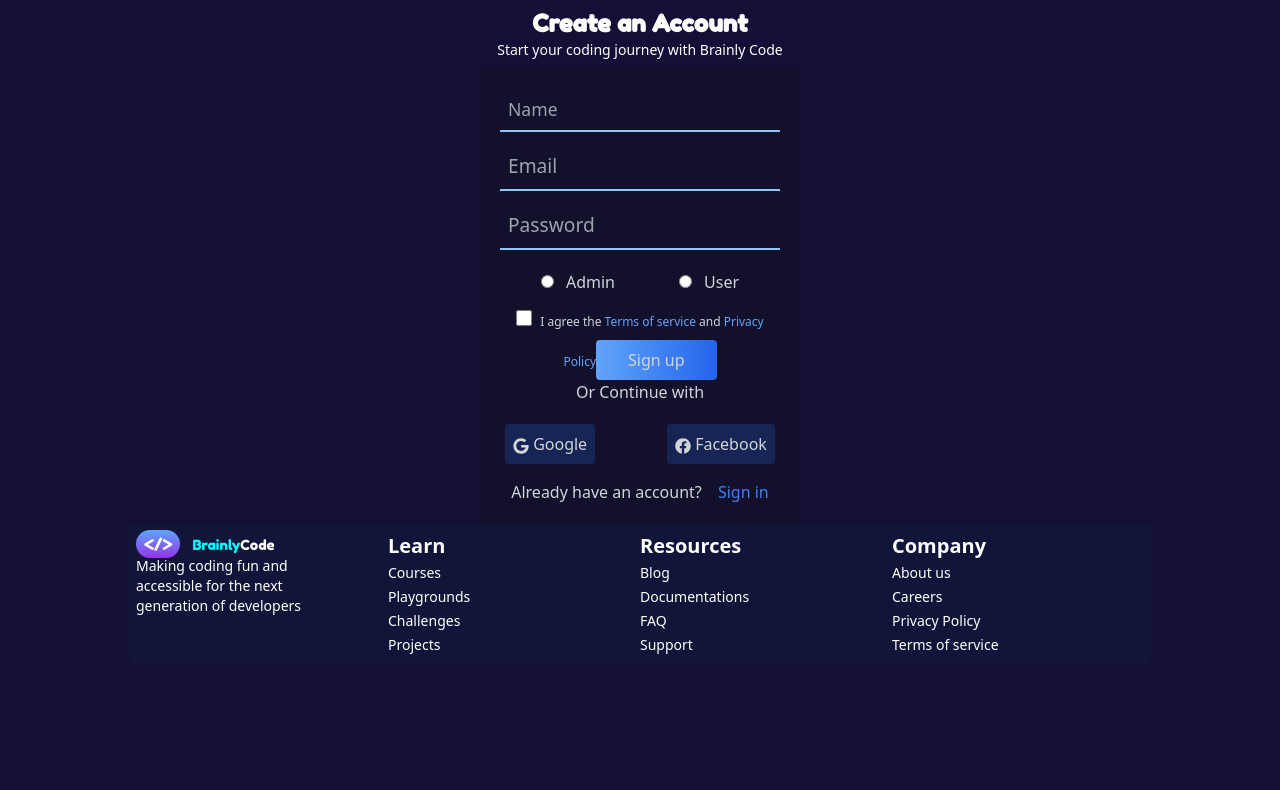
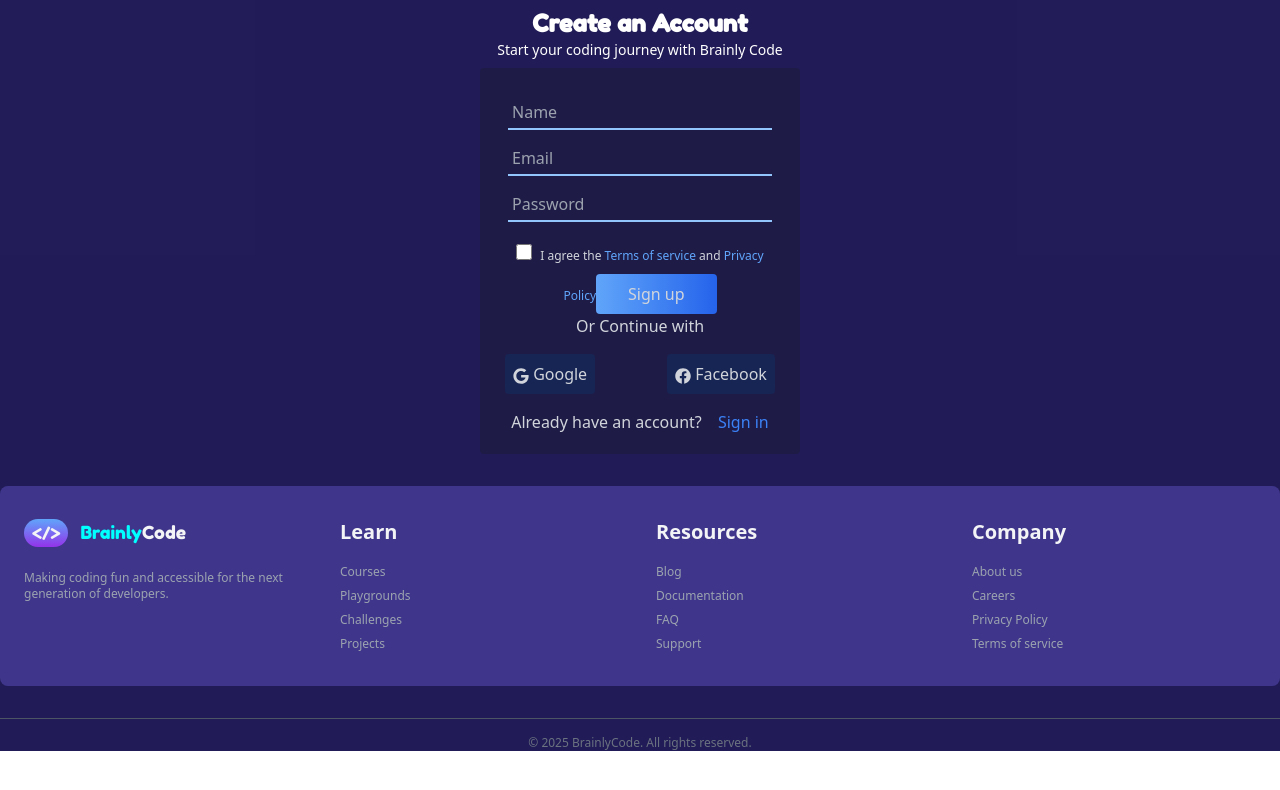
Before and after one commit to Brainly-Code/Brainly-Code, a React (Vite) app in the folder frontend/: page /register in a window 1280 px wide. Shown: the top 790 px of the page. Built offline with nearby package versions, Linux system fonts and the light colour scheme.

Commit message:
Course module added

```diff
--- a/frontend/src/Components/BrainlyCodeIcon.jsx
+++ b/frontend/src/Components/BrainlyCodeIcon.jsx
@@ -6,7 +6,7 @@
       <div className='bg-gradient-to-b font-fredoka mr-3 pb-1 pt-1 px-1 rounded-3xl from-blue-400 inline to-purple-600 pr-2 pl-2'>
         {"</>"}
       </div >
-      <h1 className='inline text-sm font-fredoka mt-2'><span className='text-[#00ffff]'>Brainly</span>Code</h1>
+      <h1 className='inline text-lg font-fredoka mt-2'><span className='text-[#00ffff]'>Brainly</span>Code</h1>
     </div>
   )
 }
--- a/frontend/src/Components/Challenges.jsx
+++ b/frontend/src/Components/Challenges.jsx
@@ -28,10 +28,10 @@
 
 
   const navItems = [
-    { name: "Courses", link: "/", icon: "📚" },
-    { name: "Playground", link: "/playground", icon: "🎮" },
-    { name: "Challenges", link: "/challenges", icon: "🏆" },
-    { name: "Community", link: "/community", icon: "👤"}
+    { name: "Courses", link: "/user", icon: "📚" },
+    { name: "Playground", link: "/user/playground", icon: "🎮" },
+    { name: "Challenges", link: "/user/challenges", icon: "🏆" },
+    { name: "Community", link: "/user/community", icon: "👤"}
   ];
 
   const dispatch = useDispatch();
--- a/frontend/src/Components/HomePage.jsx
+++ b/frontend/src/Components/HomePage.jsx
@@ -1,7 +1,8 @@
 import React from 'react'
 import BrainlyCodeIcon from './BrainlyCodeIcon';
 import { Link, useNavigate } from 'react-router-dom';
-import { useGetCoursesQuery, useLogoutMutation } from '../redux/api/userSlice';
+import { useGetCoursesQuery } from '../redux/api/coursesSlice'
+import { useLogoutMutation } from '../redux/api/userSlice';
 import { Logout } from '../redux/Features/authSlice';
 import { toast } from 'react-toastify';
 import TextGenerateEffect from './ui/TextGenerate';
@@ -76,24 +77,10 @@
 
   return (
     <div className='bg-[#070045] opacity-90'>
-      <div className=' border-gray-300 py-6 rounded-none border-b-2'>
+      <div className=' border-gray-300 py-6 rounded-none border-b-[1px]'>
         <header className="flex text-white justify-between">
             <FloatingNav navItems={navItems} />
             <BrainlyCodeIcon className="ml-7"/>
-                <div className="hidden md:flex lg:gap-20 gap-10 flex-wrap justify-center mx-auto">
-                <Link to="/user">
-                  <button className="text-sm text-gray-300 hover:text-white">Courses</button>
-                </Link>
-                <Link to="/user/playground">
-                  <button className="text-sm text-gray-300 hover:text-white">Playground</button>
-                </Link>
-                <Link to="/user/challenges">
-                  <button className="text-sm text-gray-300 hover:text-white">Challenges</button>
-                </Link>
-                <Link to="/user/community">
-                  <button className="text-sm text-gray-300 hover:text-white">Community</button>
-                </Link>
-              </div>
             <ul className="ml-auto">
               <li className="font-semibold inline text-gray-300">
                   <Link to="/user/profile">
@@ -111,7 +98,7 @@
         </header>
       </div>
 
-            <section>
+      <section>
         <div className=' mt-[2rem] w-[50%] m-auto'>
           <div className='text-center md:flex md:flex-nowrap md:justify-center gap-5 m-auto mb-4'>
             <span className='text-[#00ffee] lg:text-4xl text-xl font-bold'>Interactive</span>
--- a/frontend/src/Components/ui/Footer.jsx
+++ b/frontend/src/Components/ui/Footer.jsx
@@ -7,7 +7,7 @@
 
         <div>
           <BrainlyCodeIcon />
-          <p className="text-xs text-gray-400 mt-3">
+          <p className="text-xs text-gray-400 mt-6">
             Making coding fun and accessible for the next generation of developers.
           </p>
         </div>
--- a/frontend/src/auth/Login.jsx
+++ b/frontend/src/auth/Login.jsx
@@ -72,7 +72,7 @@
         <div className="mt-[0.2rem] w-[30%] m-auto">
            <h1 className="text-center heading font-bold text-2xl font-fredoka">Welcome Back</h1>
            <p className="text-center text-xs">Sign in to your Brainly code account</p>
-           <div className="rounded bg-opacity-30 bg-[#1c1a30] pb-[1rem] text-gray-300 mt-2  m-auto items-center text-center md:w-[75%] sm:w-[100%]">
+           <div className="rounded bg-opacity-50 bg-[#1c1a30] pb-[1rem] text-gray-300 mt-2  m-auto items-center text-center md:w-[75%] sm:w-[100%]">
                <form action="" onSubmit={submitHandler} className="items-center p-5">
                 <input type="email" id="email" name="email" onChange={e => setEmail(e.target.value)} className="block mt-2 text-md w-full m-auto border-blue-300 text-gray-300 required border-b-2  bg-transparent p-1 focus:pl-2  focus:border-blue-700 focus:outline-none focus:active:border-blue-400 " placeholder="Email" />
                 <input type="password" id="password" name="password" onChange={e => setPassword(e.target.value)} className="block mb-5 mt-3 w-full m-auto border-blue-300 required text-gray-300 border-b-2 bg-transparent text-md p-1 focus:pl-2  focus:border-blue-700 focus:outline-none focus:active:border-blue-400 " placeholder="Password" />
--- a/frontend/src/auth/Register.jsx
+++ b/frontend/src/auth/Register.jsx
@@ -7,6 +7,7 @@
 import { setCredentials } from '../redux/Features/authSlice'
 import { toast } from 'react-toastify'
 import Loader from '../Components/ui/Loader'
+import Footer from '../Components/ui/Footer'
 
 const Register = () => {
 
@@ -55,21 +56,17 @@
 
   return (
     <>
-    <div className='bg-[#06022bf1] text-white h-screen w-full bg-center pt-2 items-center bg-cover'>
+    <div className='bg-[#150f4ef1] text-white w-full bg-center pt-2 items-center bg-cover'>
       <header>
         <div className="">
            <h1 className="text-center heading font-bold text-2xl font-fredoka">Create an Account</h1>
            <p className="text-center text-sm">Start your coding journey with Brainly Code</p>
-           <div className="rounded bg-opacity-40 text-gray-300 pb-1 mt-2   m-auto bg-[#13121C] items-center text-center w-[25%]">
-               <form action="" onSubmit={submitHandler} className="items-center p-5">
-                <input type="text" required id="username" onChange={e => setUsername(e.target.value)} name="username" className="block w-full m-auto border-blue-300 text-gray-300 border-b-2  bg-transparent text-[1.1rem] p-2  focus:border-blue-700 focus:outline-none  " placeholder="Name" />
-                <input type="email" onChange={e => setEmail(e.target.value)} required id="email" name="email" className="block mt-3 w-full m-auto border-blue-300 text-gray-300 border-b-2  bg-transparent text-[1.2rem] p-2  focus:border-blue-700 focus:outline-none focus:active:border-blue-400 " placeholder="Email" />
-                <input autoComplete='true' type="password" onChange={e => setPassword(e.target.value)} required id="password" name="password" className="block mb-5 mt-3 w-full m-auto border-blue-300 text-gray-300 border-b-2 bg-transparent text-[1.2rem] p-2  focus:border-blue-700 focus:outline-none focus:active:border-blue-400 " placeholder="Password" />
-                <div className=''>
-                  <label htmlFor="admin"><input className='mr-3 ' type="radio" name='role' id='admin' value="ADMIN" onChange={e => setRole(e.target.value)} />Admin</label>
-                  <label htmlFor="user"><input className='ml-[4rem] mb-5 mr-3' type="radio" name='role' value="USER" id='user' onChange={e => setRole(e.target.value)} />User</label>
-                </div>
-                <input type="checkbox" name="terms" id="terms" className="bg-[#13121C] mr-2 " style={{width: '1rem', height: '1rem', backgroundColor: "#13121C"}}/>
+           <div className="rounded bg-opacity-40 text-gray-300 pb-1 mt-2 m-auto bg-[#1c1a30] items-center text-center w-[25%]">
+               <form action="" onSubmit={submitHandler} className="items-center px-7 pb-4 pt-7">
+                <input type="text" required id="username" onChange={e => setUsername(e.target.value)} name="username" className="focus:pl-2 block w-full m-auto border-blue-300 text-gray-300 border-b-2  bg-transparent text-[1rem] p-1 focus:border-blue-700 focus:outline-none  " placeholder="Name" />
+                <input type="email" onChange={e => setEmail(e.target.value)} required id="email" name="email" className="focus:pl-2 block mt-3 w-full m-auto border-blue-300 text-gray-300 border-b-2  bg-transparent text-[1rem] p-1  focus:border-blue-700 focus:outline-none focus:active:border-blue-400 " placeholder="Email" />
+                <input autoComplete='true' type="password" onChange={e => setPassword(e.target.value)} required id="password" name="password" className="focus:pl-2 block mb-5 mt-3 w-full m-auto border-blue-300 text-gray-300 border-b-2 bg-transparent text-[1rem] p-1  focus:border-blue-700 focus:outline-none focus:active:border-blue-400 " placeholder="Password" />
+                <input type="checkbox" onChange={() => setRole("USER")} name="terms" id="terms" className="bg-[#13121C] mr-2 " style={{width: '1rem', height: '1rem', backgroundColor: "#13121C"}}/>
                 <label htmlFor="terms" className="text-xs">I agree the <span className="text-blue-400">Terms of service </span> and <span className="text-blue-400">Privacy Policy</span></label>
                 <button className="bg-blue-400 mt-2 px-8 rounded hover:bg-gradient-to-l hover:from-blue-700 hover:to-blue-500 bg-gradient-to-l from-blue-600 to-blue-400 py-2">Sign up</button>
                 <p>Or Continue with</p>
@@ -86,35 +83,8 @@
            </div>
         </div>
       </header>
-      <footer>
-        <div className='bg-[#112043]  grid grid-cols-4 rounded-lg bg-opacity-40 p-2 h-[10%] w-[80%] m-auto '>
-          <div className='mr-10'>
-            <BrainlyCodeIcon />
-            <p className='text-sm'>Making coding fun and accessible for the next generation of developers</p>
-          </div>
-          <div className=''>
-            <h1 className='text-xl font-bold '>Learn</h1>
-            <p><a className='text-sm' href="/">Courses</a></p>
-            <p><a className='text-sm' href="/">Playgrounds</a></p>
-            <p><a className='text-sm' href="/">Challenges</a></p>
-            <p><a className='text-sm' href="/">Projects</a></p>
-          </div>
-          <div className=''>
-            <h1 className="text-xl font-bold">Resources</h1>
-            <p><a className='text-sm' href="/">Blog</a></p>
-            <p><a className='text-sm' href="/">Documentations</a></p>
-            <p><a className='text-sm' href="/">FAQ</a></p>
-            <p><a className='text-sm' href="/">Support</a></p>
-          </div>
-          <div className=''>
-            <h1 className="text-xl font-bold">Company</h1>
-            <p><a className="text-sm" href="/">About us</a></p>
-            <p><a className="text-sm" href="/">Careers</a></p>
-            <p><a className="text-sm" href="/">Privacy Policy</a></p>
-            <p><a className="text-sm" href="/">Terms of service</a></p>
-          </div>
-        </div>
-      </footer>
+
+      <Footer />
     </div>
     </>
   )
--- /dev/null
+++ b/frontend/src/courses/Course.jsx
@@ -0,0 +1,14 @@
+import React from 'react'
+
+const Course = () => {
+
+
+
+  return (
+    <div>
+      Course
+    </div>
+  )
+}
+
+export default Course
--- a/frontend/src/main.jsx
+++ b/frontend/src/main.jsx
@@ -18,6 +18,7 @@
 import AdminRoutes from './AdminRoutes'
 import Courses from './Admin/Courses'
 import CreateCourse from './Admin/CreateCourse'
+import Course from './courses/Course'
 // import { GoogleOAuthProvider} from '@react-oauth/google'
 
 const router = createBrowserRouter (
@@ -45,6 +46,7 @@
       <Route path='user' element={<Home />} >
         <Route path="profile"  element={<UpdateUser />} />
         <Route path='' element={<HomePage />} />
+        <Route path='course' element={<Course />}/>
         <Route path='challenges' element={<Challenges />} />
         <Route path='playground' element={<PlayGround />} />
       </Route>
--- a/frontend/src/redux/api/challengeSlice.jsx
+++ b/frontend/src/redux/api/challengeSlice.jsx
@@ -1,6 +1,6 @@
 import { apiSlice } from "./apiSlice";
 
-const CHALLENGE_URL = "challenge/"
+const CHALLENGE_URL = "/challenges"
 
 const challengeApiSlice = apiSlice.injectEndpoints({
   endpoints: builders => ({
--- /dev/null
+++ b/frontend/src/redux/api/coursesSlice.jsx
@@ -0,0 +1,18 @@
+import { apiSlice } from "./apiSlice";
+
+const COURSE_URL = "/courses";
+
+const coursesApiSlice = apiSlice.injectEndpoints({
+  endpoints: builders => ({
+    getCourses: builders.query({
+      query: () => ({
+        url: `${COURSE_URL}`,
+        method: "GET"
+      })
+    })
+  })
+})
+
+export const {
+  useGetCoursesQuery,
+} = coursesApiSlice
```
Also changed, not shown: frontend/src/courses/AllCourses.jsx (deleted, +0 -11 lines), frontend/src/redux/api/userSlice.jsx (+0 -9 lines).
